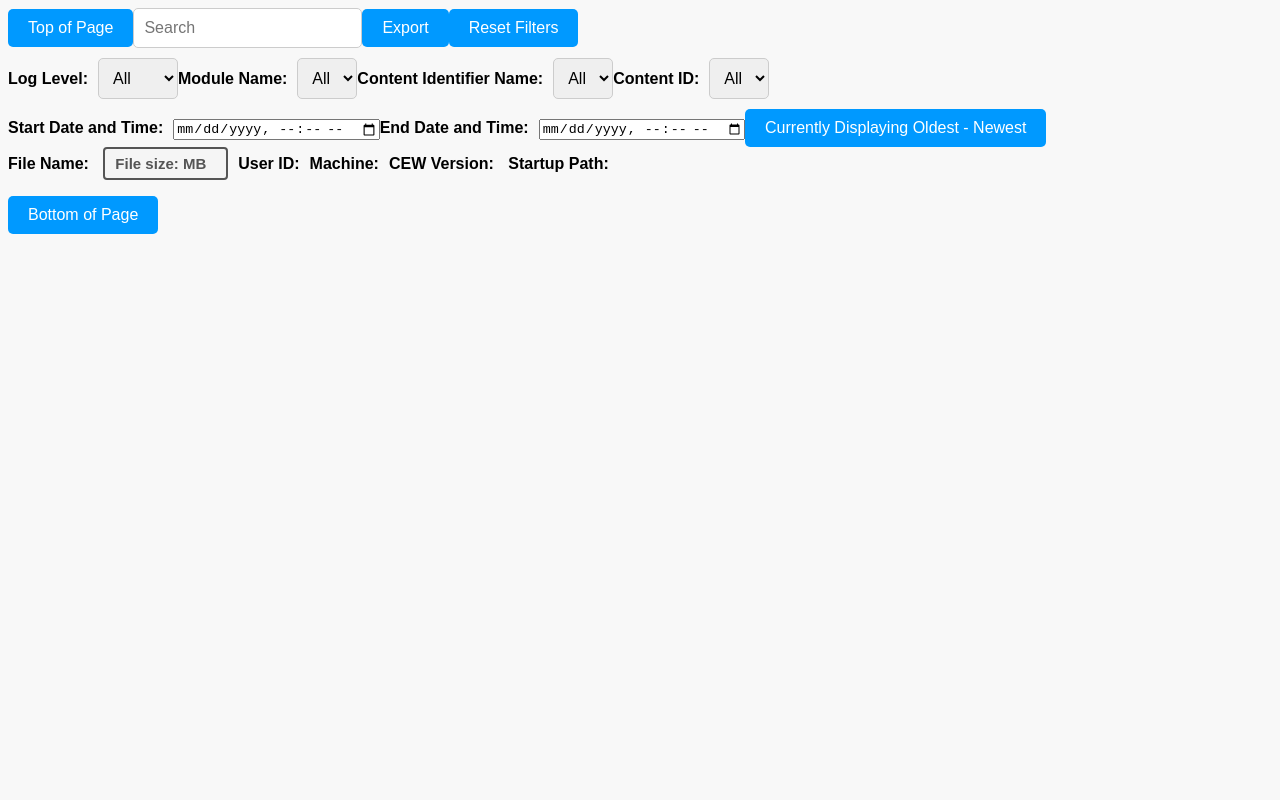
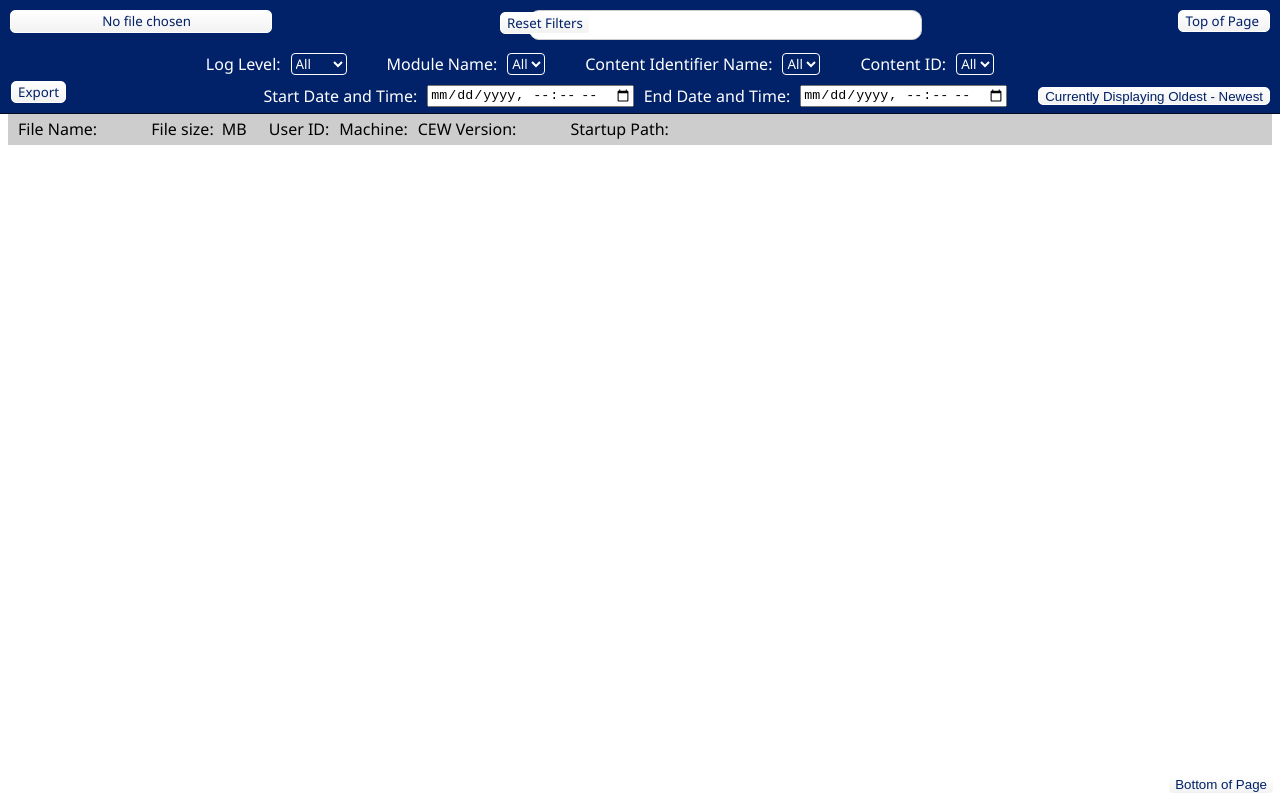
Before and after one commit to piotronm/log_viewer, a React (Create React App) app: page /about in a window 1280 px wide. Built offline with nearby package versions, Linux system fonts and the light colour scheme.

Commit message:
Update App.css

```diff
--- a/src/App.css
+++ b/src/App.css
@@ -1,177 +1,285 @@
-body {
-	font-family: sans-serif;
-	background-color: #f8f8f8;
+.header-wrapper {
+    position: fixed;
+    top: 0;
+    right: 0;
+    left: 0;
+    width: 100%;
+    z-index: 9999;
+    background-color: #012169;
+    padding-bottom: 6px;
+    border-bottom: 1px solid rgba(0, 0, 0, 0.703);
+    box-shadow: #000000;
+}
+.top-row {
+    padding-right: 10px;
+    padding-bottom: 13px;
+}
+.upload-file {
+    float: left;
+    background: linear-gradient(to bottom, #ffffff, #f2f2f2);
+    border: 1px solid #ffffff;
+    border-radius: 5px;
+    color: #012169;
+    cursor: pointer;
+    text-align: center;
+    text-decoration: none;
+    text-shadow: 0px 1px 0px #f2f2f2;
+    font-family: 'Segoe UI', system-ui, -apple-system,
+    BlinkMacSystemFont, 'Segoe UI', Roboto, Oxygen, Ubuntu,
+    Cantarell, 'Open Sans', 'Helvetica Neue', sans-serif;
+    padding-left: 0%;
+    margin-left: 10px;
+}
+.upload-file:hover {
+    background: #0a276a;
+    border: 1px solid #ffffff;
+    color: #ffffff;
+    text-shadow: none;
+}
+.upload-file::-webkit-file-upload-button {
+    visibility: hidden;
+}
+.search-input {
+    display: block;
+    margin: 0 auto;
+    margin-top: 10px;
+    border-radius: 10px;
+    border: 1px solid #ccc;
+    padding: 5px;
+    width: 30%;
+    padding-top: 5px;
+    font-family: 'Segoe UI', system-ui, -apple-system,
+    BlinkMacSystemFont, 'Segoe UI', Roboto, Oxygen, Ubuntu,
+    Cantarell, 'Open Sans', 'Helvetica Neue', sans-serif;
+}
+.top-of-page {
+    float: right;
+    padding-right: 10px;
+    background: linear-gradient(to bottom, #ffffff, #f2f2f2);
+    border: 1px solid #ffffff;
+    border-radius: 5px;
+    color: #012169;
+    cursor: pointer;
+    text-align: center;
+    text-decoration: none;
+    text-shadow: 0px 1px 0px #f2f2f2;
+    font-family: 'Segoe UI', system-ui, -apple-system,
+    BlinkMacSystemFont, 'Segoe UI', Roboto, Oxygen, Ubuntu,
+    Cantarell, 'Open Sans', 'Helvetica Neue', sans-serif;
+  }
+  .top-of-page:hover {
+    background: #0a276a;
+    border: 1px solid #ffffff;
+    color: #ffffff;
+    text-shadow: none;
+}
+  .reset-filters {
+    position: absolute;
+    left: 500px;
+    top: 20%;
+    transform: translateY(-50%);
+    background: linear-gradient(to bottom, #ffffff, #f2f2f2);
+    border: 1px solid #ffffff;
+    border-radius: 5px;
+    color: #012169;
+    cursor: pointer;
+    text-align: center;
+    text-decoration: none;
+    text-shadow: 0px 1px 0px #f2f2f2;
+    font-family: 'Segoe UI', system-ui, -apple-system,
+    BlinkMacSystemFont, 'Segoe UI', Roboto, Oxygen, Ubuntu,
+    Cantarell, 'Open Sans', 'Helvetica Neue', sans-serif;
+}
+.reset-filters:hover {
+    background: #0a276a;
+    border: 1px solid #ffffff;
+    color: #ffffff;
+    text-shadow: none;
+}
+.export {
+    position: absolute;
+    bottom: 0;
+    left: 1px;
+    margin-bottom: 10px;
+    margin-left: 10px;
+    background: linear-gradient(to bottom, #ffffff, #f2f2f2);
+    border: 1px solid #ffffff;
+    border-radius: 5px;
+    color: #012169;
+    cursor: pointer;
+    text-align: center;
+    text-decoration: none;
+    text-shadow: 0px 1px 0px #f2f2f2;
+    font-family: 'Segoe UI', system-ui, -apple-system,
+    BlinkMacSystemFont, 'Segoe UI', Roboto, Oxygen, Ubuntu,
+    Cantarell, 'Open Sans', 'Helvetica Neue', sans-serif;
+}
+.export:hover {
+    background: #0a276a;
+    border: 1px solid #ffffff;
+    color: #ffffff;
+    text-shadow: none;
+}
+.all-dropdowns {
+    display: flex;
+    justify-content: center;
+    align-items: center;
+    margin-right: 40px;
+    margin-bottom: 10px;
+}
+.dropdown-label{
+    color: white;
+    font-family: 'Segoe UI', system-ui, -apple-system,
+    BlinkMacSystemFont, 'Segoe UI', Roboto, Oxygen, Ubuntu,
+    Cantarell, 'Open Sans', 'Helvetica Neue', sans-serif;
+    margin-right: 10px;
+}
+.dropdown-boxes {
+    background-color: #012169;
+    border: 1px solid white;
+    border-radius: 4px;
+    color: white;
+    margin-right: 40px;
+    font-family: 'Segoe UI', system-ui, -apple-system,
+    BlinkMacSystemFont, 'Segoe UI', Roboto, Oxygen, Ubuntu,
+    Cantarell, 'Open Sans', 'Helvetica Neue', sans-serif;
+}
+.date-time {
+    display: flex;
+    justify-content: center;
+    align-items: center;
+    color: #ffffff;
+    font-family: 'Segoe UI', system-ui, -apple-system,
+    BlinkMacSystemFont, 'Segoe UI', Roboto, Oxygen, Ubuntu,
+    Cantarell, 'Open Sans', 'Helvetica Neue', sans-serif;
+}
+.start-date{
+    margin-right: 10px;
+}
+.end-date{
+    margin-right: 10px;
+}
+.togglesortorder {
+    position: absolute;
+    right: 0;
+    padding-bottom: 0px;
+    margin-right: 10px;
+    background: linear-gradient(to bottom, #ffffff, #f2f2f2);
+    border: 1px solid #ffffff;
+    border-radius: 5px;
+    color: #012169;
+    cursor: pointer;
+    text-align: center;
+    text-decoration: none;
+    text-shadow: 0px 1px 0px #f2f2f2;
+}
+.togglesortorder:hover {
+    background: #0a276a;
+    border: 1px solid #ffffff;
+    color: #ffffff;
+    text-shadow: none;
 }
 
-h1 {
-	font-size: 36px;
-	font-weight: bold;
-	text-align: center;
-	color: #333333;
-	margin-bottom: 20px;
-	text-transform: uppercase;
-	letter-spacing: 2px;
+.sub-header{
+    padding-top: 110px;
+    padding-left: 10px;
+    padding-bottom: 5px;
+    background-color: #b4b4b4aa;
+}
+.file-name {
+    margin-right: 10px;
+    font-family: 'Segoe UI', system-ui, -apple-system,
+    BlinkMacSystemFont, 'Segoe UI', Roboto, Oxygen, Ubuntu,
+    Cantarell, 'Open Sans', 'Helvetica Neue', sans-serif;
+}
+.file-size {
+    margin-right: 10px;
+    font-family: 'Segoe UI', system-ui, -apple-system,
+    BlinkMacSystemFont, 'Segoe UI', Roboto, Oxygen, Ubuntu,
+    Cantarell, 'Open Sans', 'Helvetica Neue', sans-serif;
+}
+.userId {
+    margin-right: 10px;
+    font-family: 'Segoe UI', system-ui, -apple-system,
+    BlinkMacSystemFont, 'Segoe UI', Roboto, Oxygen, Ubuntu,
+    Cantarell, 'Open Sans', 'Helvetica Neue', sans-serif;
+}
+.machine {
+    margin-right: 10px;
+    font-family: 'Segoe UI', system-ui, -apple-system,
+    BlinkMacSystemFont, 'Segoe UI', Roboto, Oxygen, Ubuntu,
+    Cantarell, 'Open Sans', 'Helvetica Neue', sans-serif;
+}
+.cew-version {
+    margin-right: 10px;
+    font-family: 'Segoe UI', system-ui, -apple-system,
+    BlinkMacSystemFont, 'Segoe UI', Roboto, Oxygen, Ubuntu,
+    Cantarell, 'Open Sans', 'Helvetica Neue', sans-serif;
+}
+.startup-path {
+    margin-right: 10px;
+    font-family: 'Segoe UI', system-ui, -apple-system,
+    BlinkMacSystemFont, 'Segoe UI', Roboto, Oxygen, Ubuntu,
+    Cantarell, 'Open Sans', 'Helvetica Neue', sans-serif;
+}
+.filesizeoutput-info {
+    margin-right: 4px;
+}
+.filesizebytes {
+    margin-right: 12px;
+}
+.machineoutput-info{
+    margin-right: 10px;
+    font-family: 'Segoe UI', system-ui, -apple-system,
+    BlinkMacSystemFont, 'Segoe UI', Roboto, Oxygen, Ubuntu,
+    Cantarell, 'Open Sans', 'Helvetica Neue', sans-serif;
+}
+.output-info {
+    margin-right: 20px;
+    padding-right: 20px;
+}
+.highlight {
+    background-color: #fafa06;
+    font-weight: 100;
+    font-size: 17px;
+    color: #000000;
+}
+li:nth-child(even) {
+    background-color: #c8c5c5;
+    padding-bottom: 2px;
+    padding-top: 2px;
+    margin-bottom: 2px;
+}
+li:nth-child(odd) {
+    background-color: #ffffff;
+    padding-bottom: 2px;
+    padding-top: 2px;
+    margin-bottom: 2px;
 }
 
-.page-title{
-	margin-top: -35px;
+.footer {
+    position: fixed;
+    bottom: 0;
+    left: 0;
+    right: 0;
+    padding: 6px;
+    display: flex;
+    justify-content: flex-end;
+  }
+.bottom-of-page {
+    float: right;
+    background: linear-gradient(to bottom, #ffffff, #f2f2f2);
+    border: 1px solid #ffffff;
+    border-radius: 5px;
+    color: #012169;
+    cursor: pointer;
+    text-align: center;
+    text-decoration: none;
+    text-shadow: 0px 1px 0px #f2f2f2;
 }
-
-input[type="file"] {
-	display: none;
+.bottom-of-page:hover {
+    background: #0a276a;
+    border: 1px solid #ffffff;
+    color: #ffffff;
+    text-shadow: none;
 }
-
-.custom-file-upload {
-	border: 1px solid #ccc;
-	display: inline-block;
-	padding: 6px 12px;
-	cursor: pointer;
-	background-color: #0529b7;
-	color: white;
-	font-weight: bold;
-}
-.custom-file-upload:hover {
-	background-color: #050c74;
-}
-.custom-file-upload:active {
-	background-color: #050c74;
-}
-.custom-file-upload:focus {
-	outline: none;
-	box-shadow: none;
-}
-
-.file-size {
-	font-size: 15px;
-	font-weight: bold;
-	color: #555;
-	border: 2px solid #555;
-	padding: 6px 10px;
-	border-radius: 4px;
-	background-color: #f5f5f5;
-	display: inline-block;
-  }
-
-
-
-input[type="text"], select {
-	margin-bottom: 10px;
-	padding: 10px;
-	font-size: 16px;
-	border: 1px solid #ccc;
-	border-radius: 5px;
-	color: black;
-}
-input[type="text"]:hover {
-    box-shadow: 0 0 5px #0099ff;
-}
-input[type="text"]:focus, select:focus {
-	box-shadow: 0 0 5px #0099ff;
-}
-
-label {
-	font-weight: bold;
-	margin-right: 10px;
-}
-
-ul {
-	list-style: none;
-	padding: 0;
-}
-
-li {
-	padding: 10px;
-	border: 1px solid #ccc;
-	margin-bottom: 10px;
-	background-color: #fff;
-}
-
-button {
-	background-color: #0099ff;
-	color: #fff;
-	border: none;
-	padding: 10px 20px;
-	border-radius: 5px;
-	font-size: 16px;
-	cursor: pointer;
-}
-
-button:hover {
-	background-color: #0077cc;
-}
-
-mark {
-	background-color: #ffeaa7;
-	font-weight: bold;
-	color: black;
-}
-
-.form-row {
-	display: flex;
-	align-items: center;
-}
-
-.form-row > * {
-	margin-right: 20px;
-}
-
-.form-row > *:last-child {
-	margin-right: 0;
-}
-
-.form-group {
-	display: flex;
-	flex-wrap: wrap;
-	align-items: center;
-}
-
-.form-group > label {
-	margin-right: 10px;
-}
-
-.form-group > * {
-	margin-right: 20px;
-}
-
-.form-group > select {
-	flex: 1;
-	margin-bottom: 10px;
-	font-size: 16px;
-}
-
-.highlight {
-	background-color: yellow;
-}
-
-/* style every other row */
-.display-items li:nth-child(even) {
-	background-color: #cccccc;
-}
-
-.form-group {
-  display: flex;
-  flex-wrap: wrap;
-  align-items: center;
-}
-
-.form-group > label {
-  margin-right: 10px;
-}
-
-.form-group > * {
-  margin-right: 20px;
-}
-
-.form-group > select {
-  font-size: 16px;
-  flex: 1;
-  margin-bottom: 10px;
-}
-
-.form-group > .content-id {
-  flex-basis: 45%;
-}
-
-.form-group > .module-name {
-  flex-basis: 45%;
-}
```
